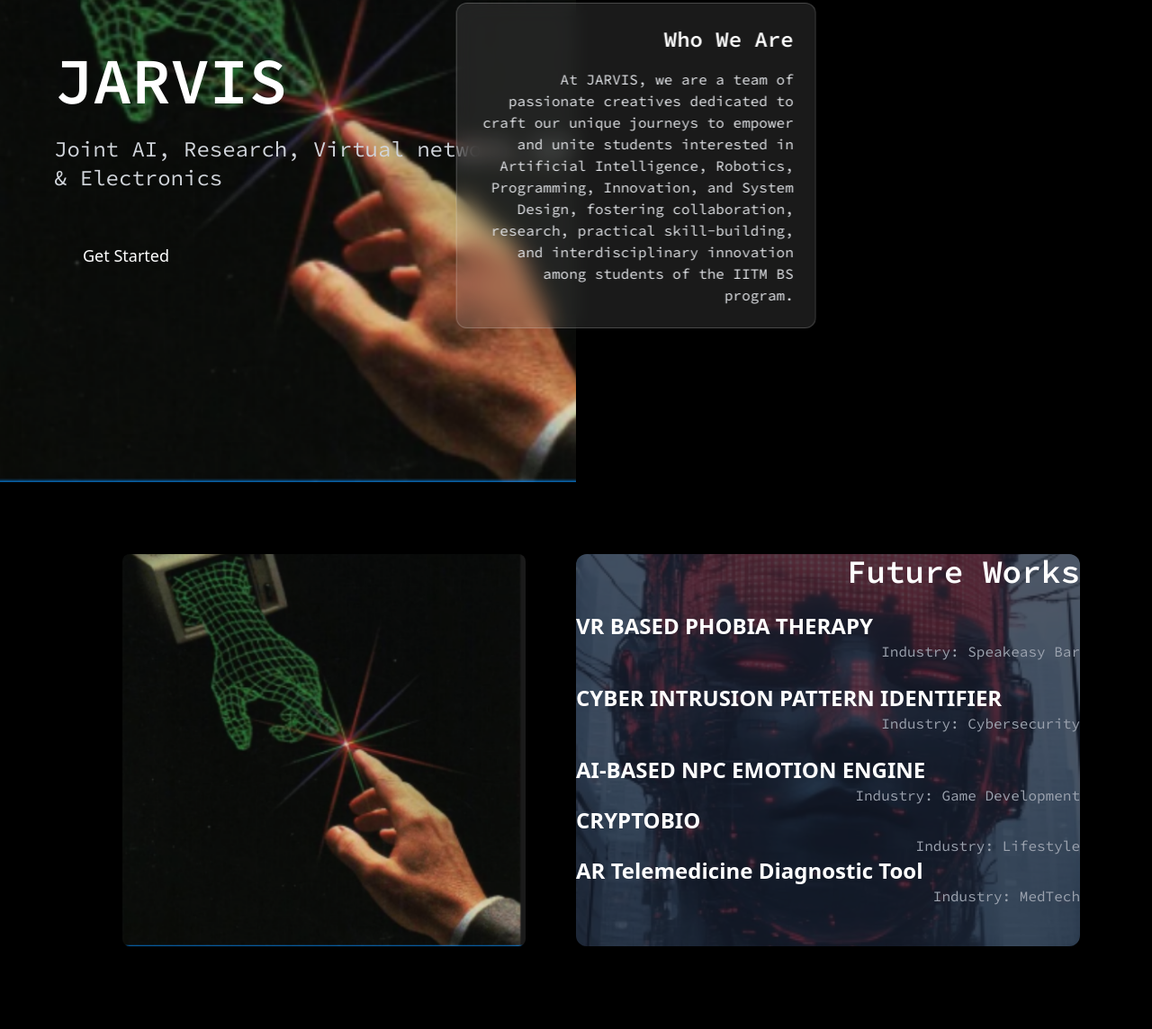
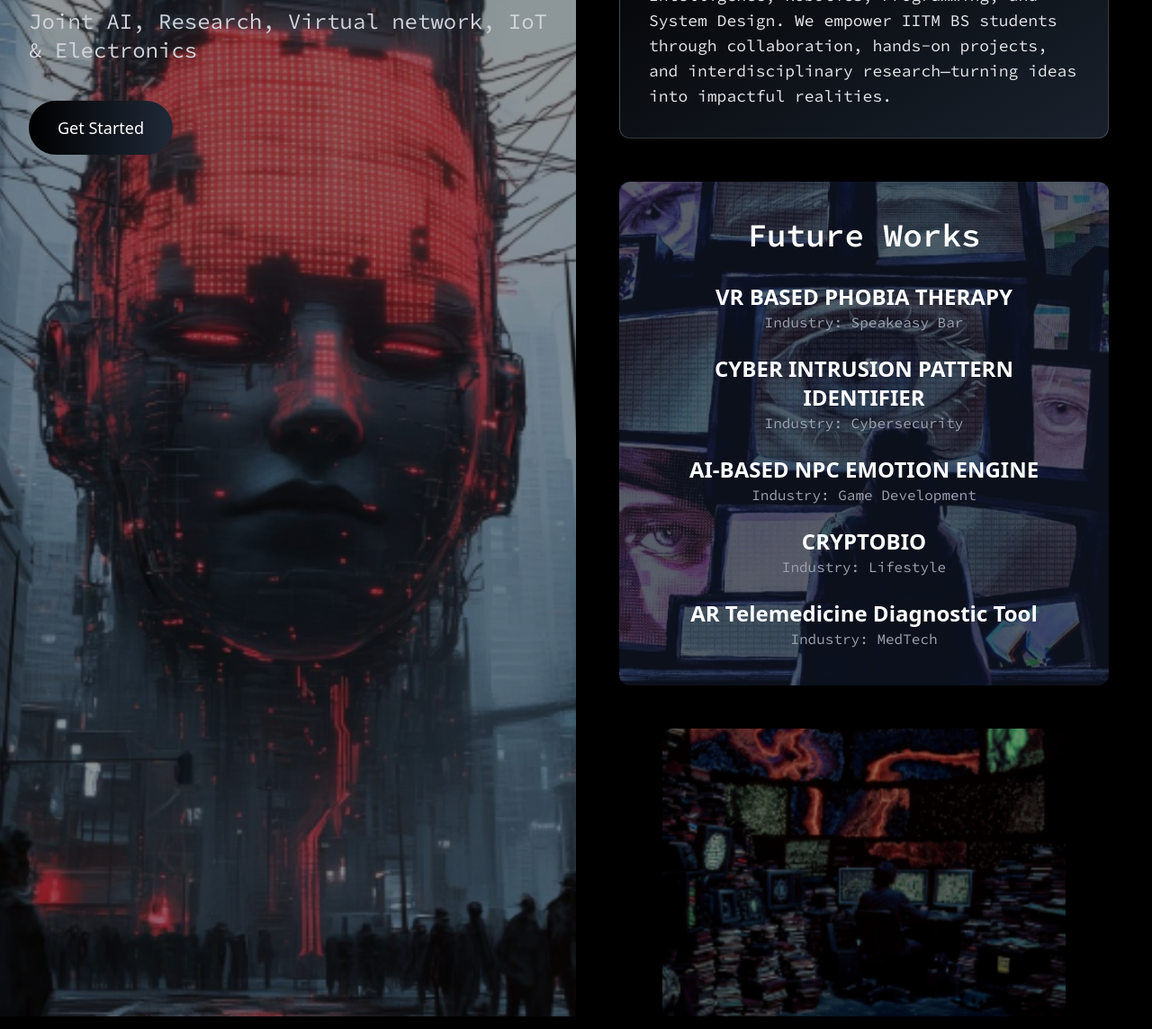
Before and after one commit to cgmohansai/jarvis, a website: page index.html in a window 1280 px wide. Shown: the part 288-1432 px from the top of the page at 90% size. Drawn offline with nearby package versions, Linux system fonts and the light colour scheme.

Commit message:
Updated homepage design

```diff
--- a/index.html
+++ b/index.html
@@ -1,4 +1,3 @@
-c:\Users\mohan\Desktop\usersai\jarvis-project
 <!DOCTYPE html>
 <html lang="en">
 <head>
@@ -12,7 +11,6 @@
   <link href="https://fonts.googleapis.com/css2?family=Roboto:wght@300;400;500;700&family=Montserrat:wght@400;600;700&display=swap" rel="stylesheet">
   <link href="https://fonts.googleapis.com/css2?family=Source+Code+Pro:wght@400;600&display=swap" rel="stylesheet">
   <link href="https://fonts.googleapis.com/css2?family=Inter:wght@300;400;500;600;700&display=swap" rel="stylesheet"/>
-  <!-- Custom styles -->
   <style>
     body {
       font-family: 'Source Code Pro', monospace;
@@ -32,7 +30,6 @@
   </style>
 </head>
 <body class="bg-black text-white font-sans overflow-x-hidden">
-  <!-- Rest of your index.html content remains the same -->
   <!-- Header -->
   <header class="fixed top-0 left-0 w-full z-50 bg-black/60 backdrop-blur-md py-4 px-6 flex justify-between items-center">
     <a href="index.html">
@@ -45,72 +42,120 @@
     </nav>
   </header>
 
-  <!-- Hero Section -->
-  <div class="relative h-screen overflow-hidden flex items-center justify-center pt-24">
-    <div class="absolute inset-0 flex">
-      <div class="w-1/2 h-full bg-gradient-to-r z-10"></div>
-      <div class="w-1/2 h-full bg-gradient-to-l z-10"></div>
-    </div>
-
-    <img src="assets/image6.PNG" id="left-image" class="absolute left-0 top-0 w-1/2 h-full object-cover transform -translate-x-1/2 opacity-0 z-0" />
-
-    <div class="absolute z-6 grid grid-cols-1 md:grid-cols-2 items-center px-0 md:px-16 w-full">
-      <div id="jarvis-content" class="opacity-0 transition-opacity max-w-xl md:-ml-0 top-1/3 left-1/2 transform -translate-x-1">
+  <!-- Main Container -->
+  <div class="flex flex-col md:flex-row min-h-screen pt-32 pb-16 bg-black max-w-7xl mx-auto">
+    <!-- Left: Jarvis Container with Fixed Images -->
+    <div class="relative w-full md:w-1/2 min-h-[400px] md:min-h-full flex items-center justify-center">
+      <img src="assets/image7.PNG" id="left-image" class="absolute left-0 top-0 w-full h-full object-cover transform -translate-x-1/2 opacity-60 z-0 transition-all duration-700" />
+        <div class="absolute z-10 flex items-center justify-center h-full w-full px-6 md:px-16">
+<div id="jarvis-content" class="transition-opacity max-w-xl text-left mx-auto top-1/4 md:top-15 left-1/4 -translate-x-1/2 fixed">
   <h1 class="text-5xl md:text-7xl font-bold mb-6 bg-clip-text bg-gradient-to-r text-white">JARVIS</h1>
   <p class="text-xl md:text-2xl mb-10 text-gray-300">Joint AI, Research, Virtual network, IoT & Electronics</p>
   <a href="contact.html">
-    <button class="px-8 py-4 bg-gradient-to-r  to-gray-800 rounded-full text-lg font-medium hover:opacity-90 transition-opacity">
+    <button class="px-8 py-4 bg-gradient-to-r from-black to-gray-800 rounded-full text-lg font-medium hover:opacity-90 transition-opacity">
       Get Started
     </button>
   </a>
 </div>
-
-      <img src="assets/image5.PNG" id="right-image" class="absolute right-0 top-0 w-1/2 h-full object-cover transform -translate-x-1/2 opacity-0 z-0" />
-
-      <div class="relative top-1/2 right-0 -translate-y-1/2 -translate-x-1/3 w-[300px] md:w-[400px] text-right text-white border border-white/20 bg-white/10 backdrop-blur-md rounded-xl p-6 z-50">
-        <h2 class="text-2xl font-semibold mb-4">Who We Are</h2>
-        <p class="text-sm md:text-base text-gray-200">At JARVIS, we are a team of passionate creatives dedicated to craft our unique journeys to empower and unite students interested in Artificial Intelligence, Robotics, Programming, Innovation, and System Design, fostering collaboration, research, practical skill-building, and interdisciplinary innovation among students of the IITM BS program.</p>
       </div>
+    </div>
+    <!-- Right: Scrollable Content -->
+    <div class="md:w-1/2 w-full flex flex-col space-y-12 px-4 md:px-12 justify-start">
+      <!-- Who We Are Section at the top right -->
+      <section class="bg-gradient-to-br from-black/70 to-gray-800/80 border border-white/20 backdrop-blur-md rounded-xl p-8 shadow-lg mt-0">
+        <h2 class="text-2xl md:text-3xl font-bold mb-4 text-blue-300">Who We Are</h2>
+        <p class="text-base md:text-lg text-gray-200 leading-relaxed">
+          JARVIS is a vibrant community of innovators, uniting students passionate about Artificial Intelligence, Robotics, Programming, and System Design. We empower IITM BS students through collaboration, hands-on projects, and interdisciplinary research—turning ideas into impactful realities.
+        </p>
+      </section>
+      <!-- Future Works Section below Who We Are -->
+      <section class="relative bg-gray-900 p-10 rounded-xl overflow-hidden shadow-lg">
+        <div class="absolute inset-0">
+          <img src="assets/image2.PNG" class="w-full h-full object-cover opacity-30" alt="Background Image" />
+        </div>
+        <div class="relative z-10">
+          <div class="text-center">
+            <h2 class="text-4xl font-bold mb-8">Future Works</h2>
+            <div class="mb-6">
+              <a href="future_works/VR-Based-Phobia-Therapy.html" class="text-2xl font-semibold mb-2 hover:text-blue-400 transition">VR BASED PHOBIA THERAPY</a>
+              <p class="text-gray-400">Industry: Speakeasy Bar</p>
+            </div>
+            <div class="mb-6">
+              <a href="future_works/Cyber-Intrusion-Pattern-Indentifier.html" class="text-2xl font-semibold mb-2 hover:text-blue-400 transition">CYBER INTRUSION PATTERN IDENTIFIER</a>
+              <p class="text-gray-400">Industry: Cybersecurity</p>
+            </div>
+            <div class="mb-6">
+              <a href="future_works/AI-Based-NPC-Emotion-Engine.html" class="text-2xl font-semibold mb-2 hover:text-blue-400 transition">AI-BASED NPC EMOTION ENGINE</a>
+              <p class="text-gray-400">Industry: Game Development</p>
+            </div>
+            <div class="mb-6">
+              <a href="future_works/CryptoBio.html" class="text-2xl font-semibold mb-2 hover:text-blue-400 transition">CRYPTOBIO</a>
+              <p class="text-gray-400">Industry: Lifestyle</p>
+            </div>
+            <div>
+              <a href="future_works/AR-Telemedicine-Diagnostic-Tool.html" class="text-2xl font-semibold mb-2 hover:text-blue-400 transition">AR Telemedicine Diagnostic Tool</a>
+              <p class="text-gray-400">Industry: MedTech</p>
+            </div>
+          </div>
+        </div>
+      </section>
+      <section>
+<div class="md:flex md:w-1/10 min-h-[400px] md:min-h-full items-center justify-center relative right-1000 top-0 h-full z-20">
+  <div class="w-full max-w-md mx-auto rounded-xl overflow-hidden shadow-lg relative">
+    <!-- Dimness overlay -->
+    <div class="absolute inset-0 bg-black bg-opacity-40 pointer-events-none z-10"></div>
+    <img id="slideshow-image" src="assets/image1.PNG" alt="Slideshow" class="w-full h-80 object-cover transition-opacity duration-700 opacity-100 relative z-0" />
+  </div>
+</div>
+      </section>
     </div>
   </div>
 
-  <!-- Features Section -->
-  <div class="py-20 px-4 max-w-6xl mx-auto grid md:grid-cols-2 gap-30">
-    <!-- Left Column for Image -->
-    <div class="flex justify-center items-center">
-      <img src="assets/image6.PNG" id="left-image" class="w-full max-w-md rounded-lg" alt="Jarvis Image" />
-    </div>
 
-    <!-- Right Column with Background Image -->
-    <div class="relative bg-gray-900 p-15 rounded-xl overflow-hidden">
-      <div class="absolute inset-0">
-        <img src="assets/image7.PNG" id="right-image" class="w-full h-full object-cover opacity-30" alt="Background Image" />
-      </div>
-      <div class="relative z-10">
-        <h2 class="text-4xl font-bold mb-6 text-right">Future Works</h2>
-        <div class="mb-6">
-          <a href="future_works/VR-Based-Phobia-Therapy.html" class="text-2xl font-semibold mb-3 text-right hover:text-blue-400 transition">VR BASED PHOBIA THERAPY</a>
-          <p class="text-gray-400 text-right">Industry: Speakeasy Bar</p>
-        </div>
-        <div class="mb-6">
-          <a href="future_works/Cyber-Intrusion-Pattern-Indentifier.html" class="text-2xl font-semibold mb-3 text-right hover:text-blue-400 transition">CYBER INTRUSION PATTERN IDENTIFIER</a>
-          <p class="text-gray-400 text-right">Industry: Cybersecurity</p>
-        </div>
-        <div>
-          <a href="future_works/AI-Based-NPC-Emotion-Engine.html" class="text-2xl font-semibold mb-3 text-right hover:text-blue-400 transition">AI-BASED NPC EMOTION ENGINE</a>
-          <p class="text-gray-400 text-right">Industry: Game Development</p>
-        </div>
-        <div>
-          <a href="future_works/CryptoBio.html" class="text-2xl font-semibold mb-3 text-right hover:text-blue-400 transition">CRYPTOBIO</a>
-          <p class="text-gray-400 text-right">Industry: Lifestyle</p>
-        </div>
-        <div>
-          <a href="future_works/AR-Telemedicine-Diagnostic-Tool.html" class="text-2xl font-semibold mb-3 text-right hover:text-blue-400 transition">AR Telemedicine Diagnostic Tool</a>
-          <p class="text-gray-400 text-right">Industry: MedTech</p>
-        </div>
-      </div>
-    </div>
-  </div>
+
+  <script>
+    // Simple JS Slideshow
+    const images = [
+      "assets/image1.PNG",
+      "assets/image3.PNG",
+      "assets/image4.PNG",
+      "assets/slide-4.PNG",
+      "assets/slide-5.PNG",
+    ];
+    let current = 0;
+    const imgEl = document.getElementById('slideshow-image');
+    const dots = document.querySelectorAll('.slideshow-dot');
+
+    function showSlide(idx) {
+      imgEl.style.opacity = 0;
+      setTimeout(() => {
+        imgEl.src = images[idx];
+        imgEl.style.opacity = 1;
+        dots.forEach((dot, i) => {
+          dot.classList.toggle('bg-white/60', i === idx);
+          dot.classList.toggle('bg-white/30', i !== idx);
+        });
+      }, 300);
+      current = idx;
+    }
+
+    let interval = setInterval(() => {
+      showSlide((current + 1) % images.length);
+    }, 2500);
+
+    dots.forEach((dot, idx) => {
+      dot.addEventListener('click', () => {
+        clearInterval(interval);
+        showSlide(idx);
+        interval = setInterval(() => {
+          showSlide((current + 1) % images.length);
+        }, 2500);
+      });
+    });
+
+    // Initial state
+    showSlide(0);
+  </script>
 
   <!-- New Section Above Footer -->
   <div class="py-10 text-center">
```
